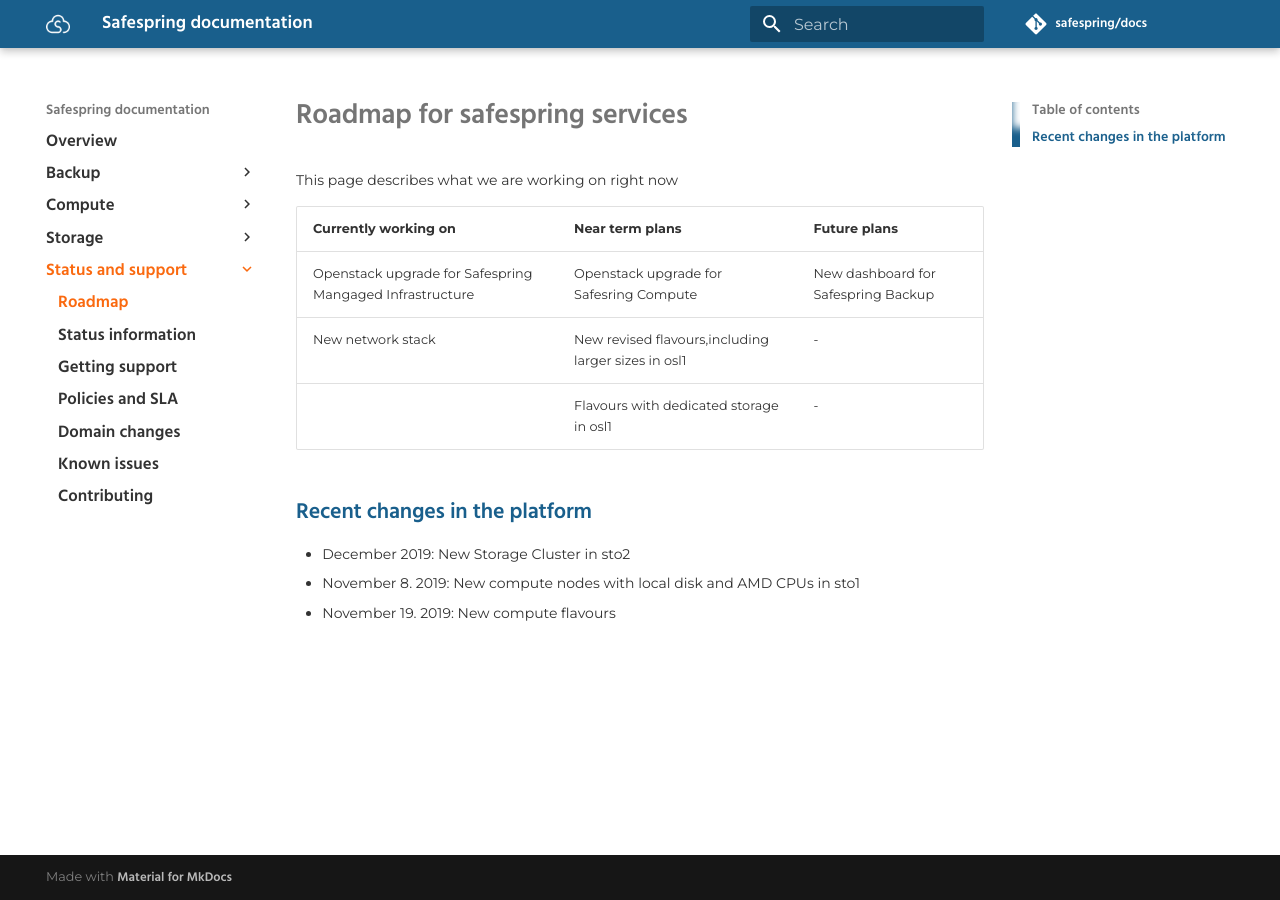
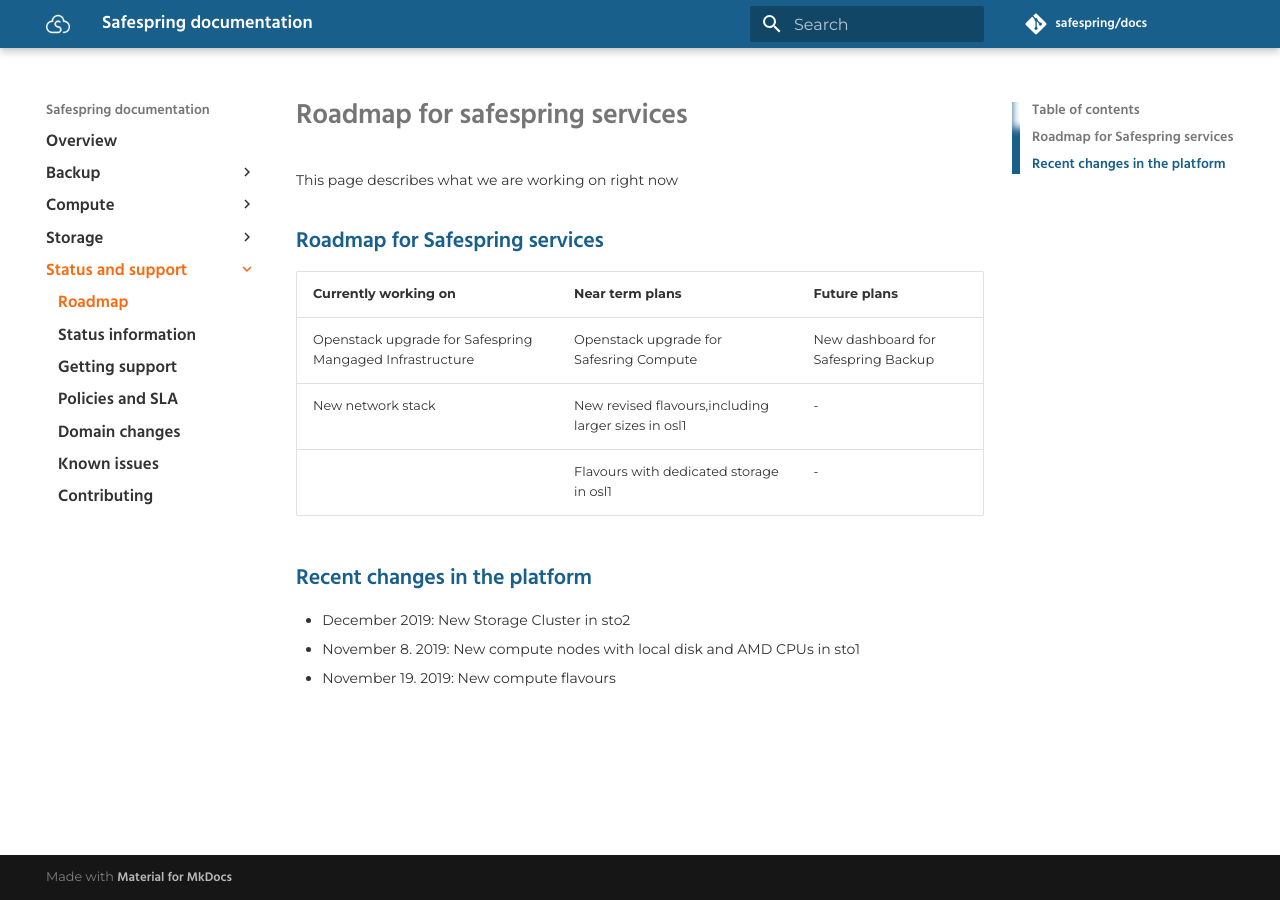
Before and after one commit to safespring/docs, an MkDocs documentation site: the page built from content/service/roadmap.md, in a window 1280 px wide. Built offline with MkDocs 1.6.1 and Material for MkDocs 9.7.7, drawn with Linux system fonts in a browser that asks for light colours; comment, search, counter and statistics services are not loaded; old or Windows-style settings are respelled for this version of MkDocs.

Commit message:
updates to the roadmap

```diff
--- a/content/service/roadmap.md
+++ b/content/service/roadmap.md
@@ -1,6 +1,8 @@
 # Roadmap for safespring services
 
 This page describes what we are working on right now
+
+## Roadmap for Safespring services
 
 | Currently working on                                     | Near term plans                                     | Future plans                        |
 |----------------------------------------------------------|-----------------------------------------------------|-------------------------------------|
```
